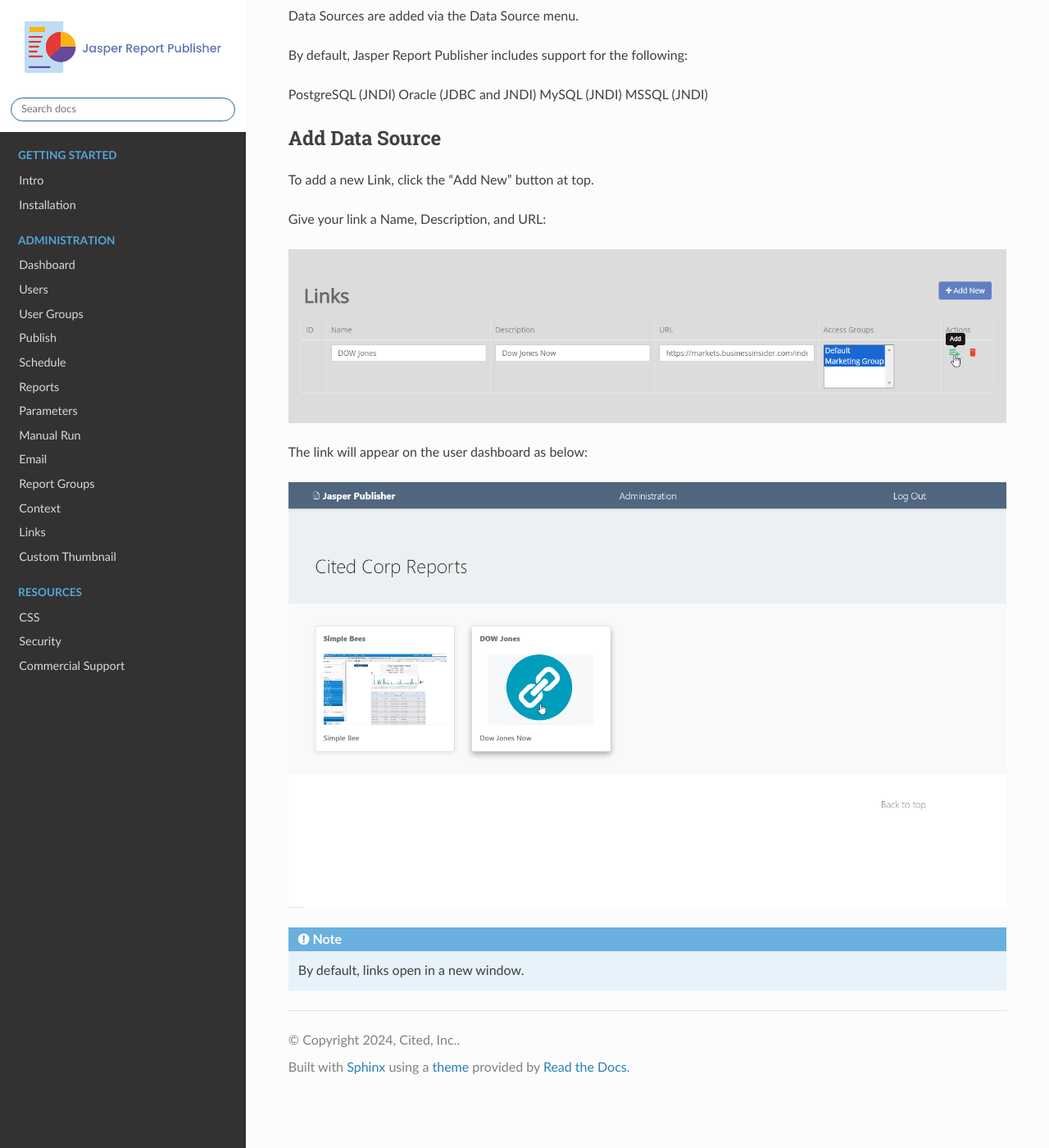
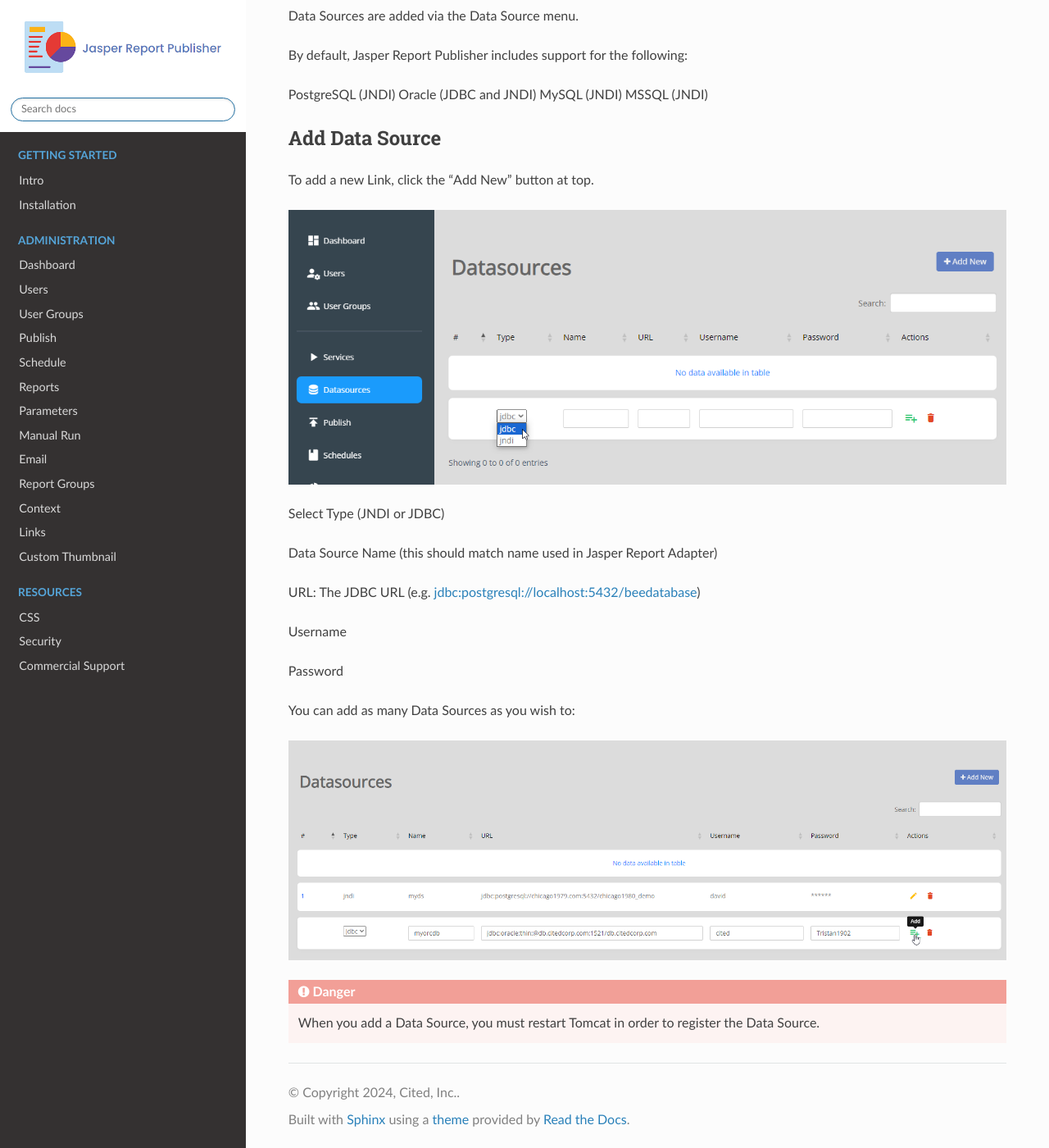
Before and after one commit to AcuGIS/jasper-report-publisher, a Sphinx documentation site: the page built from docs/components/data/index.rst, in a window 1280 px wide and 1400 px high, scrolled down 340 px. Shown: the whole window at 82% size. Built offline with Sphinx 7.4.7 and the Read the Docs theme 2.0.0, drawn with Linux system fonts in a browser that asks for light colours; pages that are not in the unit, such as notebooks, are missing from menus.

Commit message:
Update index.rst

```diff
--- a/docs/components/data/index.rst
+++ b/docs/components/data/index.rst
@@ -28,14 +28,22 @@
 
 To add a new Link, click the "Add New" button at top.
 
-Give your link a Name, Description, and URL:
+.. image:: ../../_static/data-source-1.png
 
-.. image:: ../../_static/links-1.png
+Select Type (JNDI or JDBC)
+
+Data Source Name (this should match name used in Jasper Report Adapter)
+
+URL: The JDBC URL (e.g. jdbc:postgresql://localhost:5432/beedatabase)
+
+Username
+
+Password
 
 
-The link will appear on the user dashboard as below:
+You can add as many Data Sources as you wish to:
 
-.. image:: ../../_static/links-2.png
+.. image:: ../../_static/data-source-2.png
 
-.. note::
-    By default, links open in a new window.
+.. danger::
+    When you add a Data Source, you must restart Tomcat in order to register the Data Source.
```
